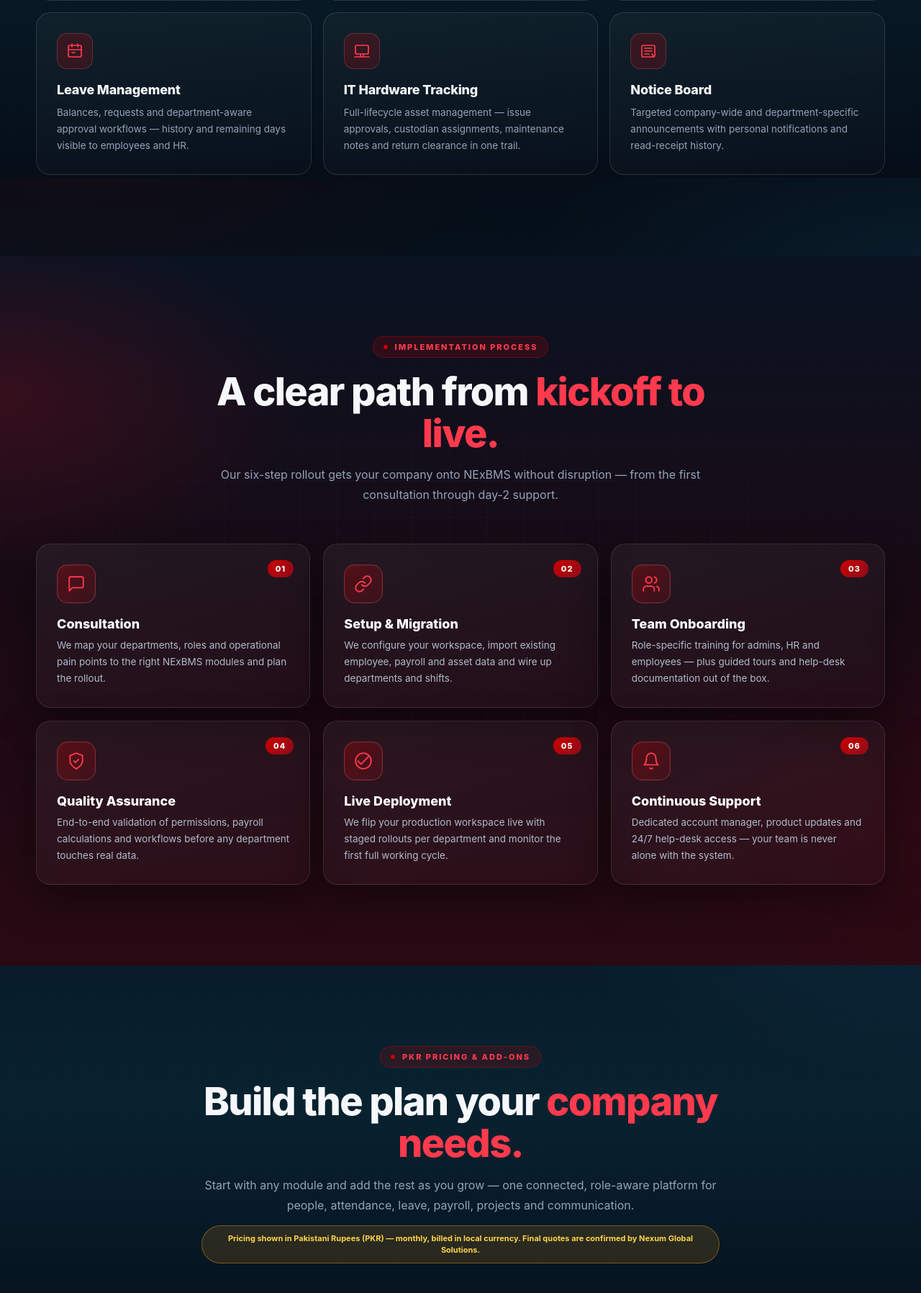
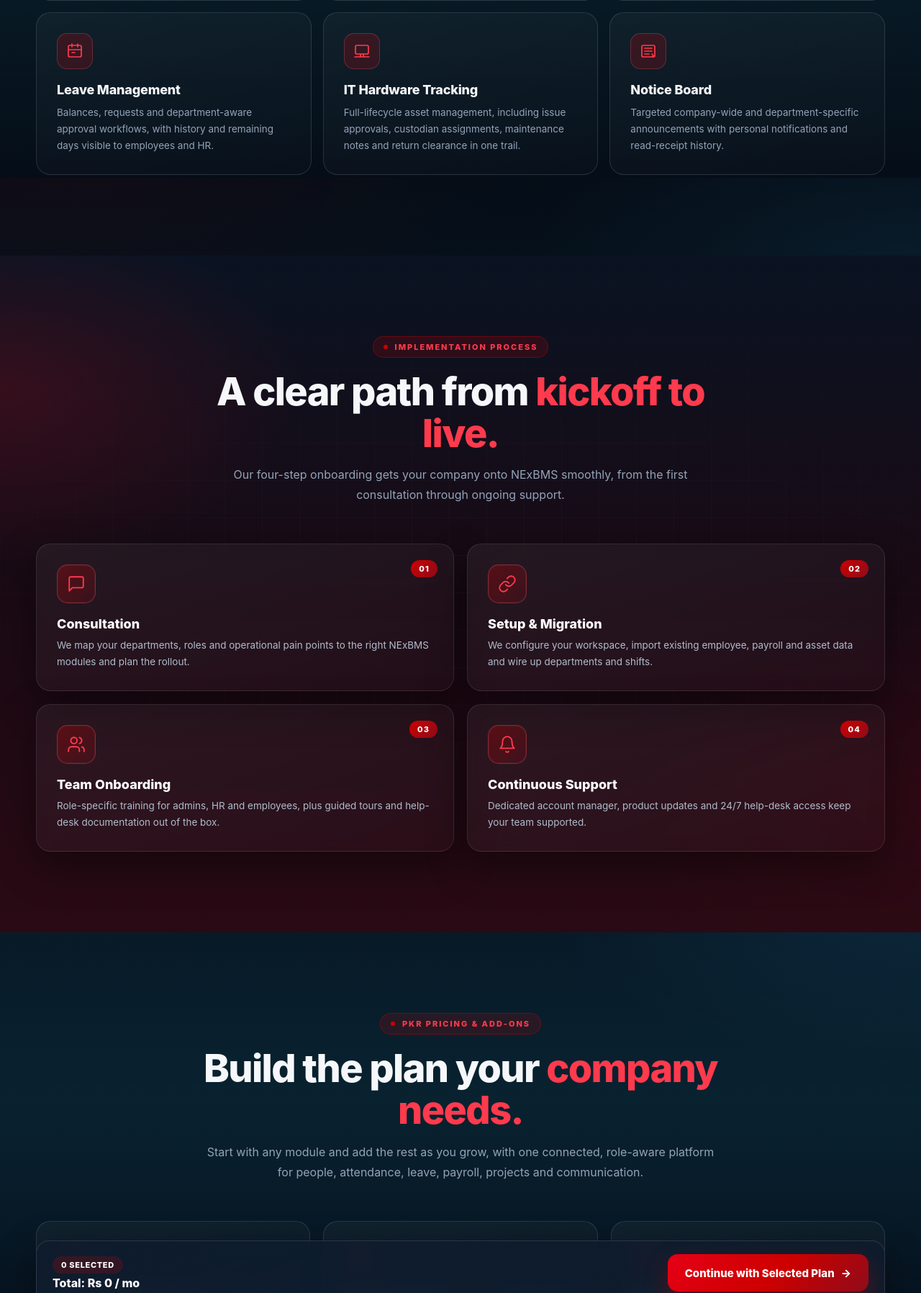
Before and after one commit to UmnaZainab/BMS-Landing-Page, a PHP site: page / in a window 1280 px wide. Shown: the part 2153-3949 px from the top of the page at 72% size. Run offline with PHP 8.4, Linux system fonts and the light colour scheme.

Commit message:
Refine hero dot, trust icons, process steps, and pricing layout

```diff
--- a/admin/admin.js
+++ b/admin/admin.js
@@ -46,7 +46,7 @@
   function escapeAttr(s) { return escapeHtml(s).replace(/`/g, '&#96;'); }
 
   function formatDate(iso) {
-    if (!iso) return '—';
+    if (!iso) return 'Not available';
     try {
       const d = new Date(iso);
       if (isNaN(d.getTime())) return iso;
--- a/contact.js
+++ b/contact.js
@@ -60,7 +60,7 @@
         try { detail = (await res.json()).detail || ''; } catch { /* non-JSON */ }
         throw new Error(detail || `Server responded with ${res.status}.`);
       }
-      showStatus('ok', 'Thanks! Your message was sent — we’ll be in touch within one business day.');
+      showStatus('ok', 'Thanks! Your message was sent. We’ll be in touch within one business day.');
       form.reset();
       fields().forEach(f => { f.setAttribute('aria-invalid', 'false'); const er = f.parentElement.querySelector('.error'); if (er) er.textContent = ''; });
     } catch (err) {
--- a/demo.js
+++ b/demo.js
@@ -129,7 +129,7 @@
     // it — the function requires full_name, email, phone (>=6 digits) and a
     // 10+ char message. We synthesise a company-based name and a message that
     // records the exact walkthrough request details.
-    const message = `Demo request — Company: ${company} · Team size: ${team} · Preferred date: ${date} · Time slot: ${slot}.`;
+    const message = `Demo request. Company: ${company} · Team size: ${team} · Preferred date: ${date} · Time slot: ${slot}.`;
     const payload = {
       full_name: company ? `${company} (Demo Request)` : 'Demo Request',
       email,
--- a/index.html
+++ b/index.html
@@ -3,7 +3,7 @@
 <head>
   <meta charset="utf-8">
   <meta name="viewport" content="width=device-width,initial-scale=1">
-  <meta name="description" content="NExBMS by Nexum Global Solutions — unified HR, Attendance, Recruitment, Payroll and Project operations in one dark-themed workspace.">
+  <meta name="description" content="NExBMS by Nexum Global Solutions, unifying HR, Attendance, Recruitment, Payroll and Project operations in one dark-themed workspace.">
   <meta name="theme-color" content="#06111E">
   <title>NExBMS | Nexum Global Solutions</title>
   <link rel="canonical" href="https://nexbms.com/">
@@ -25,16 +25,16 @@
       <div class="container hero-inner">
         <div class="hero-copy">
           <span class="eyebrow">Business Management System · Nexum Global Solutions</span>
-          <h1>One <span class="gradient-text">connected platform</span><br>for your entire <span class="flip" id="flipWord">company</span>.</h1>
+          <h1>One <span class="gradient-text">connected platform</span><br>for your entire <span class="flip" id="flipWord">company<span class="flip-dot">.</span></span></h1>
           <p>NExBMS unifies HR, Attendance, Recruitment, Payroll, Projects and company operations in a single secure, role-aware workspace built by Nexum Global Solutions.</p>
           <div class="hero-actions">
             <a class="btn btn-primary" href="#" data-open-demo>Book a Demo <span>→</span></a>
             <a class="btn btn-ghost" href="#features">Explore Features</a>
           </div>
           <div class="trust">
-            <span>Role-based access</span>
-            <span>Audited operations</span>
-            <span>Cloud-ready workspace</span>
+            <span><span class="trust-icon" aria-hidden="true"><svg viewBox="0 0 24 24" fill="none" stroke="currentColor" stroke-width="2" stroke-linecap="round" stroke-linejoin="round"><path d="M12 22s8-4 8-10V5l-8-3-8 3v7c0 6 8 10 8 10Z"/><path d="m9 12 2 2 4-4"/></svg></span>Role-based access</span>
+            <span><span class="trust-icon" aria-hidden="true"><svg viewBox="0 0 24 24" fill="none" stroke="currentColor" stroke-width="2" stroke-linecap="round" stroke-linejoin="round"><circle cx="12" cy="12" r="9"/><path d="m8 12 3 3 5-6"/></svg></span>Audited operations</span>
+            <span><span class="trust-icon" aria-hidden="true"><svg viewBox="0 0 24 24" fill="none" stroke="currentColor" stroke-width="2" stroke-linecap="round" stroke-linejoin="round"><path d="M20 17.5a4.5 4.5 0 0 0-1.5-8.74A7 7 0 0 0 5.2 10.5 3.5 3.5 0 0 0 6.5 17.5H20Z"/></svg></span>Cloud-ready workspace</span>
           </div>
         </div>
 
@@ -49,7 +49,7 @@
             </div>
             <div class="pill two">
               <span class="pill-ic"><svg viewBox="0 0 24 24" fill="none" stroke="currentColor" stroke-width="1.8" stroke-linecap="round" stroke-linejoin="round"><circle cx="12" cy="12" r="9"/><path d="M12 7v5l3 2"/></svg></span>
-              <div>IT &amp; CSR Shifts<small>Department-aware attendance</small></div>
+              <div>Employee Shifts<small>Department-aware attendance</small></div>
             </div>
             <div class="pill three">
               <span class="pill-ic"><svg viewBox="0 0 24 24" fill="none" stroke="currentColor" stroke-width="1.8" stroke-linecap="round" stroke-linejoin="round"><path d="M18 10h-1.26A8 8 0 1 0 9 20h9a5 5 0 0 0 0-10Z"/></svg></span>
@@ -144,7 +144,7 @@
         <div class="section-head left reveal">
           <span class="kicker">About the Platform</span>
           <h2>Built around the way a <span class="highlight">real company</span> operates.</h2>
-          <p>NExBMS is a centralized Business Management System by <strong style="color:#fff">Nexum Global Solutions</strong>. It unifies HR, Attendance, Recruitment, Payroll and Project operations in a single role-aware workspace — so every department moves forward on the same data.</p>
+          <p>NExBMS is a centralized Business Management System by <strong style="color:#fff">Nexum Global Solutions</strong>. It unifies HR, Attendance, Recruitment, Payroll and Project operations in a single role-aware workspace, so every department moves forward on the same data.</p>
           <div style="margin-top:28px;display:flex;flex-wrap:wrap;gap:10px">
             <a class="btn btn-primary" href="#" data-open-demo>Book a Demo <span>→</span></a>
             <a class="btn btn-ghost" href="#features">See Features</a>
@@ -167,13 +167,13 @@
         <div class="section-head center reveal">
           <span class="kicker">Core Modules</span>
           <h2>The <span class="highlight">operating layer</span> for everyday company work.</h2>
-          <p>Six tightly integrated modules cover the operational backbone of a modern business — from department shifts to payroll vouchers and the company notice board.</p>
+          <p>Six tightly integrated modules cover the operational backbone of a modern business, from department shifts to payroll vouchers and the company notice board.</p>
         </div>
         <div class="feature-grid">
           <article class="feature reveal" style="--d:0s">
             <span class="ic"><svg viewBox="0 0 24 24" fill="none" stroke="currentColor" stroke-width="1.7" stroke-linecap="round" stroke-linejoin="round"><rect x="3" y="5" width="18" height="16" rx="2"/><path d="M16 3v4M8 3v4M3 10h18"/><path d="m8 15 2 2 4-4"/></svg></span>
             <h3>Department Attendance</h3>
-            <p>Shift-aware check-ins for IT and CSR teams with late tracking, working-hour calculation and a live attendance calendar.</p>
+            <p>Shift-aware check-ins for employees with late tracking, working-hour calculation and a live attendance calendar.</p>
           </article>
 
           <article class="feature reveal" style="--d:.07s">
@@ -191,13 +191,13 @@
           <article class="feature reveal" style="--d:.21s">
             <span class="ic"><svg viewBox="0 0 24 24" fill="none" stroke="currentColor" stroke-width="1.7" stroke-linecap="round" stroke-linejoin="round"><rect x="3" y="4" width="18" height="16" rx="2"/><path d="M8 2v4M16 2v4M3 10h18"/><path d="M8 14h4"/></svg></span>
             <h3>Leave Management</h3>
-            <p>Balances, requests and department-aware approval workflows — history and remaining days visible to employees and HR.</p>
+            <p>Balances, requests and department-aware approval workflows, with history and remaining days visible to employees and HR.</p>
           </article>
 
           <article class="feature reveal" style="--d:.28s">
             <span class="ic"><svg viewBox="0 0 24 24" fill="none" stroke="currentColor" stroke-width="1.7" stroke-linecap="round" stroke-linejoin="round"><rect x="3" y="4" width="18" height="12" rx="2"/><path d="M2 20h20M10 16v4M14 16v4"/></svg></span>
             <h3>IT Hardware Tracking</h3>
-            <p>Full-lifecycle asset management — issue approvals, custodian assignments, maintenance notes and return clearance in one trail.</p>
+            <p>Full-lifecycle asset management, including issue approvals, custodian assignments, maintenance notes and return clearance in one trail.</p>
           </article>
 
           <article class="feature reveal" style="--d:.35s">
@@ -218,7 +218,7 @@
         <div class="section-head center reveal">
           <span class="kicker">Implementation Process</span>
           <h2>A clear path from <span class="highlight">kickoff to live.</span></h2>
-          <p>Our six-step rollout gets your company onto NExBMS without disruption — from the first consultation through day-2 support.</p>
+          <p>Our four-step onboarding gets your company onto NExBMS smoothly, from the first consultation through ongoing support.</p>
         </div>
         <div class="process-grid">
           <div class="process-card reveal" style="--d:0s">
@@ -237,25 +237,13 @@
             <span class="num">03</span>
             <div class="p-ic"><svg viewBox="0 0 24 24" fill="none" stroke="currentColor" stroke-width="1.7" stroke-linecap="round" stroke-linejoin="round"><path d="M16 21v-2a4 4 0 0 0-4-4H6a4 4 0 0 0-4 4v2"/><circle cx="9" cy="7" r="4"/><path d="M22 21v-2a4 4 0 0 0-3-3.87M16 3.13a4 4 0 0 1 0 7.75"/></svg></div>
             <h3>Team Onboarding</h3>
-            <p>Role-specific training for admins, HR and employees — plus guided tours and help-desk documentation out of the box.</p>
+            <p>Role-specific training for admins, HR and employees, plus guided tours and help-desk documentation out of the box.</p>
           </div>
           <div class="process-card reveal" style="--d:.21s">
             <span class="num">04</span>
-            <div class="p-ic"><svg viewBox="0 0 24 24" fill="none" stroke="currentColor" stroke-width="1.7" stroke-linecap="round" stroke-linejoin="round"><path d="M12 22s8-4 8-10V5l-8-3-8 3v7c0 6 8 10 8 10Z"/><path d="m9 12 2 2 4-4"/></svg></div>
-            <h3>Quality Assurance</h3>
-            <p>End-to-end validation of permissions, payroll calculations and workflows before any department touches real data.</p>
-          </div>
-          <div class="process-card reveal" style="--d:.28s">
-            <span class="num">05</span>
-            <div class="p-ic"><svg viewBox="0 0 24 24" fill="none" stroke="currentColor" stroke-width="1.7" stroke-linecap="round" stroke-linejoin="round"><path d="m5 12 4 4L19 6"/><circle cx="12" cy="12" r="10"/></svg></div>
-            <h3>Live Deployment</h3>
-            <p>We flip your production workspace live with staged rollouts per department and monitor the first full working cycle.</p>
-          </div>
-          <div class="process-card reveal" style="--d:.35s">
-            <span class="num">06</span>
             <div class="p-ic"><svg viewBox="0 0 24 24" fill="none" stroke="currentColor" stroke-width="1.7" stroke-linecap="round" stroke-linejoin="round"><path d="M18 8a6 6 0 1 0-12 0c0 7-3 9-3 9h18s-3-2-3-9"/><path d="M13.73 21a2 2 0 0 1-3.46 0"/></svg></div>
             <h3>Continuous Support</h3>
-            <p>Dedicated account manager, product updates and 24/7 help-desk access — your team is never alone with the system.</p>
+            <p>Dedicated account manager, product updates and 24/7 help-desk access keep your team supported.</p>
           </div>
         </div>
       </div>
@@ -270,8 +258,7 @@
         <div class="section-head center reveal">
           <span class="kicker">PKR Pricing &amp; Add-ons</span>
           <h2>Build the plan your <span class="highlight">company needs.</span></h2>
-          <p>Start with any module and add the rest as you grow — one connected, role-aware platform for people, attendance, leave, payroll, projects and communication.</p>
-          <span class="pricing-note">Pricing shown in Pakistani Rupees (PKR) — monthly, billed in local currency. Final quotes are confirmed by Nexum Global Solutions.</span>
+          <p>Start with any module and add the rest as you grow, with one connected, role-aware platform for people, attendance, leave, payroll, projects and communication.</p>
         </div>
         <div class="suite-stage reveal">
           <div id="plans"></div>
@@ -310,7 +297,7 @@
           <div class="ch-card">
             <span class="ch-ic"><svg viewBox="0 0 24 24" fill="none" stroke="currentColor" stroke-width="1.8" stroke-linecap="round" stroke-linejoin="round"><circle cx="12" cy="12" r="9"/><path d="M12 7v5l3 2"/></svg></span>
             <b>Operating Hours</b>
-            <span>Mon–Fri · 9:00–18:00<br>Weekends closed</span>
+            <span>Mon-Fri · 9:00-18:00<br>Weekends closed</span>
           </div>
         </div>
 
@@ -365,7 +352,7 @@
           <div class="form-grid">
             <div class="field full"><label for="demoEmail">Work Email</label><input id="demoEmail" name="email" type="email" required autocomplete="email" placeholder="you@company.com"><span class="error"></span></div>
             <div class="field full"><label for="demoCompany">Company Name</label><input id="demoCompany" name="company" required minlength="2" autocomplete="organization" placeholder="Your company"><span class="error"></span></div>
-            <div class="field"><label for="demoTeam">Team Size</label><select id="demoTeam" name="team"><option>1–10</option><option>11–50</option><option>51–200</option><option>201–500</option><option>500+</option></select><span class="error"></span></div>
+            <div class="field"><label for="demoTeam">Team Size</label><select id="demoTeam" name="team"><option>1-10</option><option>11-50</option><option>51-200</option><option>201-500</option><option>500+</option></select><span class="error"></span></div>
             <div class="field"><label for="demoDate">Preferred Date</label><input id="demoDate" name="date" type="date" required><span class="error"></span></div>
             <div class="field full"><label for="demoSlot">Time Slot</label><select id="demoSlot" name="slot"><option>09:00 AM</option><option>10:00 AM</option><option>11:00 AM</option><option>01:00 PM</option><option>02:00 PM</option><option>03:00 PM</option><option>04:00 PM</option></select><span class="error"></span></div>
           </div>
--- a/privacy.html
+++ b/privacy.html
@@ -29,7 +29,7 @@
         <h2>3. How We Use Information</h2>
         <p>We use information to provide and improve the Service, respond to enquiries, maintain security, and meet legal obligations. We do not sell your personal information.</p>
         <h2>4. Data Security</h2>
-        <p>We apply appropriate technical and organizational measures — including authenticated access, role-based permissions and audit logging — to protect information against unauthorized access, alteration or disclosure.</p>
+        <p>We apply appropriate technical and organizational measures, including authenticated access, role-based permissions and audit logging, to protect information against unauthorized access, alteration or disclosure.</p>
         <h2>5. Cookies &amp; Local Storage</h2>
         <p>The website uses local storage for preferences such as your light/dark theme. The application may use cookies or tokens necessary for authentication and session management.</p>
         <h2>6. Your Rights</h2>
--- a/style.css
+++ b/style.css
@@ -173,14 +173,16 @@ header{position:fixed;top:16px;left:0;right:0;z-index:1000;padding:0;pointer-eve
   margin:22px 0 18px;font-size:clamp(42px,5.4vw,66px);line-height:1.05;letter-spacing:-.025em;font-weight:800;
   animation:heroRise .9s var(--ease) .08s both;
 }
-.hero-copy h1 .flip{display:inline-block;min-width:0;transition:transform .35s var(--ease),opacity .35s var(--ease)}
+.hero-copy h1 .flip{display:inline-block;transition:transform .35s var(--ease),opacity .35s var(--ease)}
+.hero-copy h1 .flip-dot{color:#fff}
 .hero-copy h1 .flip.flip-out{opacity:0;transform:translateY(-18px)}
 .hero-copy h1 .flip.flip-in{opacity:0;transform:translateY(18px)}
 .hero-copy>p{max-width:560px;color:var(--muted);font-size:17px;line-height:1.75;margin:0 0 30px;animation:heroRise .9s var(--ease) .18s both}
 .hero-actions{display:flex;flex-wrap:wrap;gap:12px;margin-bottom:28px;animation:heroRise .9s var(--ease) .28s both}
 .trust{display:flex;flex-wrap:wrap;gap:18px 26px;color:var(--muted);font-size:12px;font-weight:700;animation:heroRise .9s var(--ease) .38s both}
-.trust span{display:inline-flex;align-items:center;gap:8px}
-.trust span::before{content:"";width:18px;height:18px;border-radius:50%;background:color-mix(in srgb,var(--primary) 22%,transparent);border:1px solid color-mix(in srgb,var(--primary) 55%,transparent)}
+.trust>span{display:inline-flex;align-items:center;gap:8px}
+.trust-icon{display:inline-grid;place-items:center;flex:none;width:20px;height:20px;border-radius:50%;background:color-mix(in srgb,var(--primary) 22%,transparent);border:1px solid color-mix(in srgb,var(--primary) 55%,transparent);color:var(--primary-2)}
+.trust-icon svg{width:12px;height:12px}
 
 /* Hero live preview card */
 .hero-preview{position:relative;animation:heroRise 1s var(--ease) .3s both}
@@ -301,7 +303,7 @@ header{position:fixed;top:16px;left:0;right:0;z-index:1000;padding:0;pointer-eve
   background-image:linear-gradient(rgba(255,255,255,.03) 1px,transparent 1px),linear-gradient(90deg,rgba(255,255,255,.03) 1px,transparent 1px);
   background-size:52px 52px;mask-image:radial-gradient(1200px 600px at 50% 50%,#000,transparent 80%);
 }
-.process-grid{display:grid;grid-template-columns:repeat(3,1fr);gap:18px}
+.process-grid{display:grid;grid-template-columns:repeat(2,minmax(0,1fr));gap:18px}
 .process-card{
   position:relative;padding:28px;border-radius:20px;
   background:linear-gradient(160deg,rgba(255,255,255,.055),rgba(255,255,255,.02));
@@ -326,12 +328,6 @@ header{position:fixed;top:16px;left:0;right:0;z-index:1000;padding:0;pointer-eve
 .process-card p{margin:0;color:#B0BCCD;font-size:13.5px;line-height:1.7}
 
 /* ---------- Pricing section ---------- */
-.pricing-note{
-  display:inline-block;margin-top:14px;padding:9px 14px;border-radius:999px;
-  background:color-mix(in srgb,var(--warn) 14%,transparent);
-  border:1px solid color-mix(in srgb,var(--warn) 40%,transparent);
-  color:#FCD34D;font-size:11px;font-weight:700;line-height:1.5;
-}
 .pricing .suite-stage{margin-top:36px}
 .mod-grid{display:grid;grid-template-columns:repeat(3,1fr);gap:18px}
 .mod-card{
@@ -714,7 +710,6 @@ footer{position:relative;margin-top:60px;background:var(--bg-2);border-top:1px s
 [data-theme="light"] .mod-tag.impact{background:color-mix(in srgb,#22C55E 18%,transparent);color:#166534;border-color:color-mix(in srgb,#22C55E 44%,transparent)}
 [data-theme="light"] .cart-bar{background:#fff;border-color:#CBD5E1;box-shadow:0 20px 55px rgba(11,22,38,.12)}
 [data-theme="light"] .cart-info span:last-child{color:#0B1526}
-[data-theme="light"] .pricing-note{color:#92400E;background:color-mix(in srgb,#F59E0B 20%,transparent);border-color:color-mix(in srgb,#F59E0B 48%,transparent)}
 
 /* Demo modal selected-plan pill */
 [data-theme="light"] .demo-sel{color:#8E0C1B;background:color-mix(in srgb,var(--primary) 8%,transparent);border-color:color-mix(in srgb,var(--primary) 32%,transparent)}
```
Also changed, not shown: common.js (+3 -11 lines).
